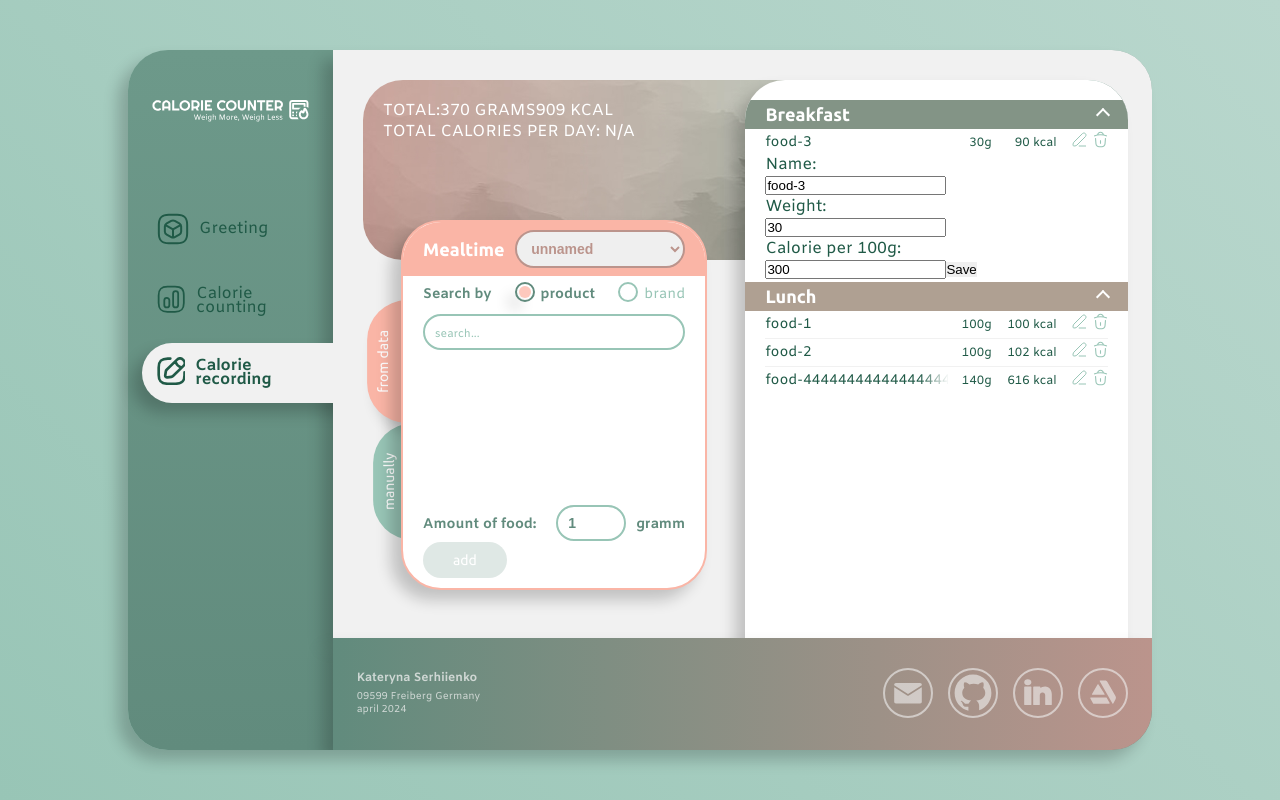
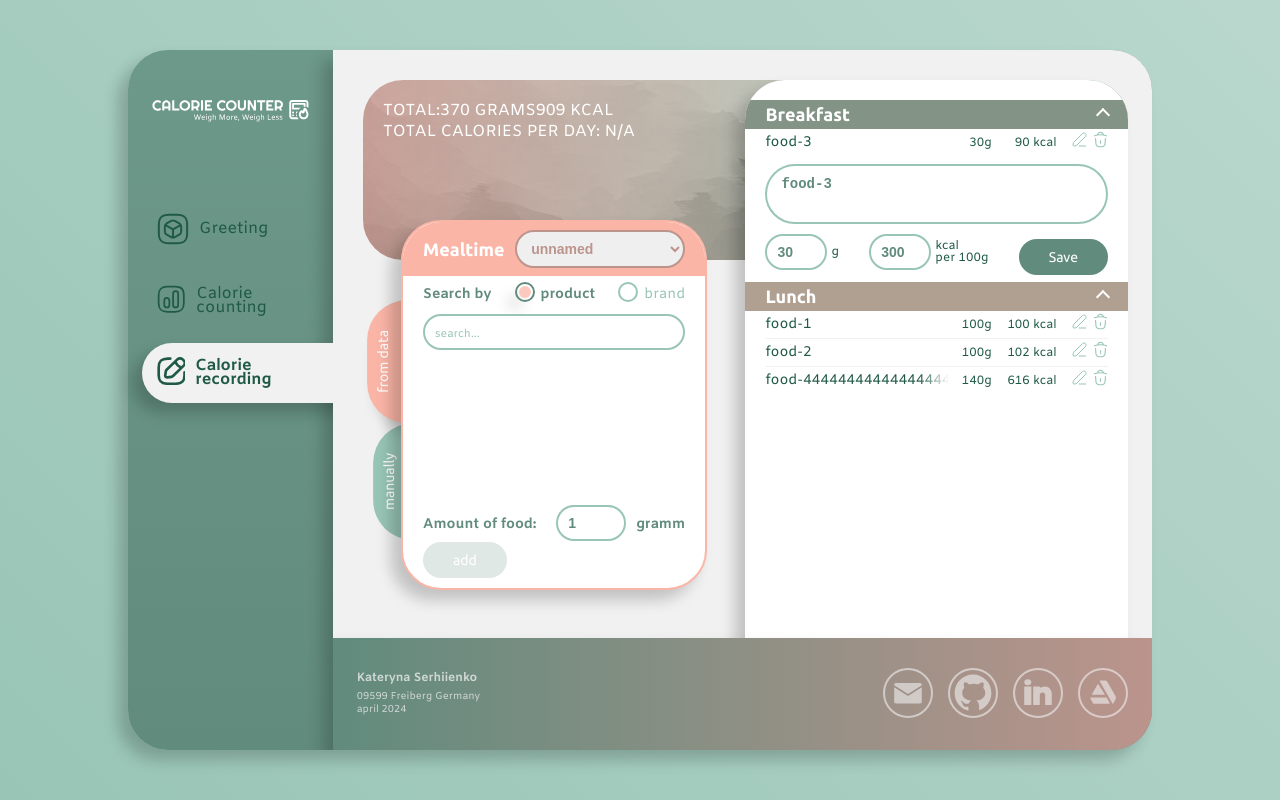
Before and after one commit to KateSerhiienko/calorie-counting-app, a Vue app: page /calorie_recording in a window 1280 px wide. Both pictures are taken after a click on the element 1079 px from the left and 142 px from the top of the page. Built offline with nearby package versions, Linux system fonts and the light colour scheme.

Commit message:
update: styles for FoodEdit

```diff
--- a/src/components/FoodEdit.vue
+++ b/src/components/FoodEdit.vue
@@ -1,14 +1,43 @@
 <template>
-  <div>
-    <p>Name:</p>
-    <input type="string" v-model="editedFood.name" />
-    <div v-if="editedFood.weight">
-      <p>Weight:</p>
-      <input type="number" v-model="editedFood.weight" min="1" />
+  <div class="edit-wrapper">
+    <div class="edit-item">
+      <textarea
+        class="glb-input textarea"
+        type="string"
+        v-model="editedFood.name"
+      />
     </div>
-    <p>Calorie per 100g:</p>
-    <input type="number" v-model="editedFood.caloriesPer100g" min="0" />
-    <button type="button" @click="saveEditedFood()">Save</button>
+    <div class="edit-wrapper-bottom">
+      <div
+        class="edit-item"
+        v-if="editedFood.weight"
+      >
+        <input
+          class="glb-input input"
+          type="number"
+          v-model="editedFood.weight"
+          min="1"
+          placeholder="weight"
+        />
+        <span>g</span>
+      </div>
+      <div class="edit-item">
+        <input
+          class="glb-input input"
+          type="number"
+          v-model="editedFood.caloriesPer100g"
+          min="0"
+        />
+        <span>kcal<br />per 100g</span>
+      </div>
+      <button
+        class="glb-button"
+        type="button"
+        @click="saveEditedFood()"
+      >
+        Save
+      </button>
+    </div>
   </div>
 </template>
 
@@ -34,3 +63,44 @@ export default {
     emits: ['save-edited-food'],
   };
 </script>
+
+<style
+  scoped
+  lang="scss"
+>
+  .edit-wrapper {
+    font-size: 12px;
+    display: flex;
+    flex-direction: column;
+    align-items: center;
+    margin-top: 10px;
+    position: relative;
+  }
+
+  .edit-wrapper-bottom {
+    width: 100%;
+    display: flex;
+    align-items: center;
+    justify-content: space-between;
+  }
+
+  .edit-item {
+    display: flex;
+    align-items: center;
+    align-self: normal;
+    margin-bottom: 10px;
+    line-height: 1;
+  }
+
+  .textarea {
+    width: 100%;
+    height: 60px;
+    padding: 10px 14px;
+    resize: none;
+  }
+
+  .input {
+    width: 62px;
+    margin-right: 4px;
+  }
+</style>
--- a/src/components/FoodItem.vue
+++ b/src/components/FoodItem.vue
@@ -115,9 +115,6 @@
   scoped
   lang="scss"
 >
-  .food-wrapper {
-  }
-
   .food-content {
     display: flex;
     justify-content: space-between;
@@ -223,7 +220,6 @@
     .buttons-wrapper {
       align-self: end;
       margin-top: -18px;
-      margin-bottom: 18px;
     }
   }
 </style>
```
Lines whose indentation alone changed are shown as unchanged.
